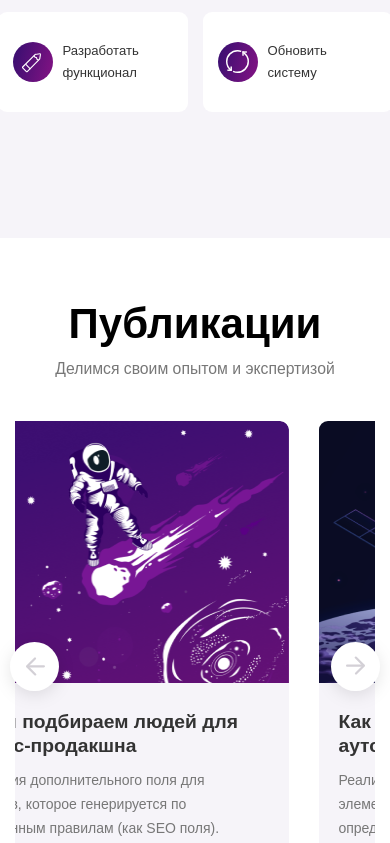
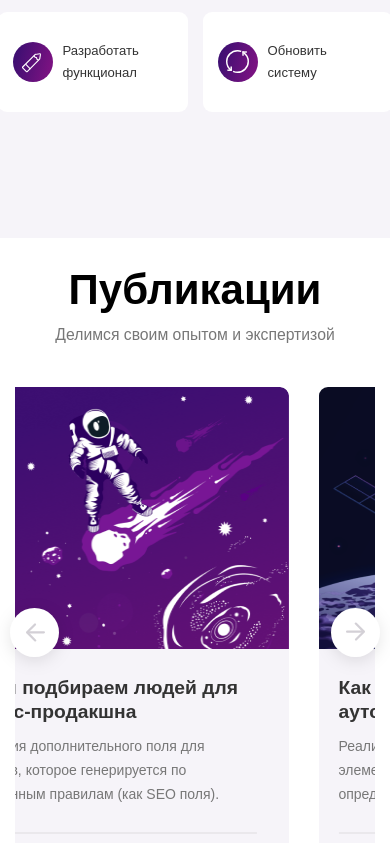
Before and after one commit to SVENmods/ManaoTest, a plain HTML site: page index.html in a window 390 px wide. Shown: the part 2294-3137 px from the top of the page. Drawn offline with nearby package versions, Linux system fonts and the light colour scheme; a web font is replaced by a local one.

Commit message:
Update media.css

```diff
--- a/css/media.css
+++ b/css/media.css
@@ -193,12 +193,12 @@
   /* !public */
   .swiper-button-prev,.swiper-button-next {
     top:auto;
-    margin-top: calc(504px/2 + 172px/2 + 6vh) !important;
+    margin-top: calc(504px/2 + 172px/2 + 2vh) !important;
     margin-right: 0px !important;
     margin-left: 0px !important;
   }
   .swiper{
-    margin-top: 6vh;
+    margin-top: 2vh;
   }
   /* !send */
   .send-container {
```
